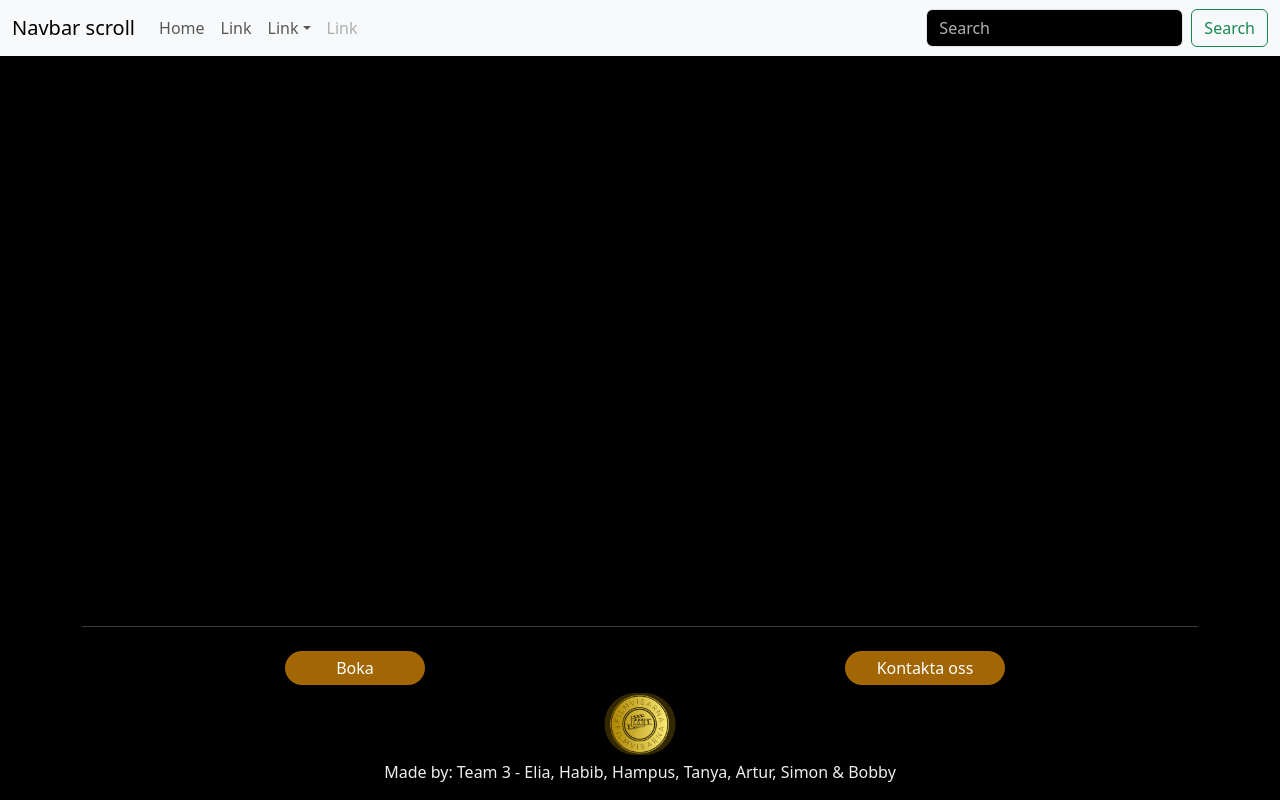
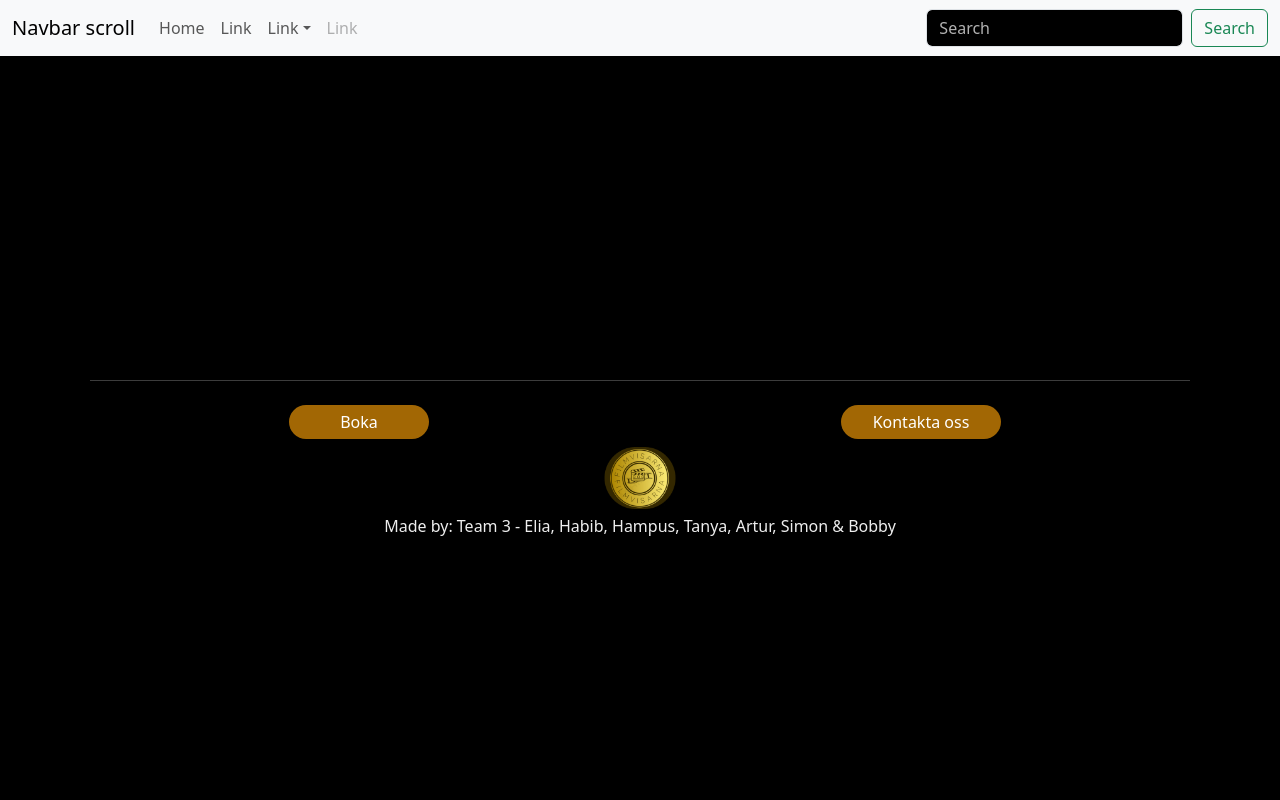
Before and after one commit to ELHabibA/Filmvisarna, a React (Vite) app in the folder frontend/: page / in a window 1280 px wide. Built offline with nearby package versions, Linux system fonts and the light colour scheme.

Commit message:
footer is not ovelapping main-container

```diff
--- a/frontend/src/App.jsx
+++ b/frontend/src/App.jsx
@@ -10,9 +10,9 @@ import { Container, Row, Col } from 'react-bootstrap';
 export default function App() {
   return <>
     <MainMenu />
-    <Container className="mt-5">
+    <Container className="mt-5 body">
       <Row>
-        <Col>
+        <Col className="container-main">
           <Outlet />
         </Col>
       </Row>
--- a/frontend/src/components/Footer/Footer.jsx
+++ b/frontend/src/components/Footer/Footer.jsx
@@ -4,7 +4,7 @@ import { Link } from 'react-router-dom';
 
 export default function Footer() {
     return (
-        <Container className='container-fluid fixed-bottom'>
+        <Container className='container-fluid footer'>
 
             <hr></hr>
             <Row>
--- a/frontend/src/sass/own-styling.scss
+++ b/frontend/src/sass/own-styling.scss
@@ -20,7 +20,8 @@ button:nth-child(1):hover{
 .footer {
   align-items: center;
   background-color: none;
-
+  padding: 20px;
+  width: 100%;
 
 }
 
@@ -28,3 +29,13 @@ button:nth-child(1):hover{
   max-width: 100px;
   text-align: center;
 }
+
+.body {
+  display: flex;
+  flex-direction: column;
+  min-height: 30vh;
+}
+
+.container-main {
+  flex: 1;
+}
```
